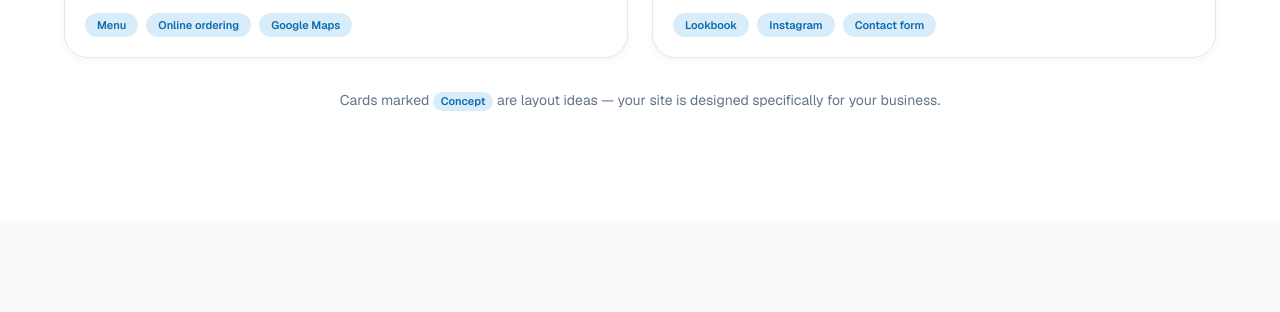
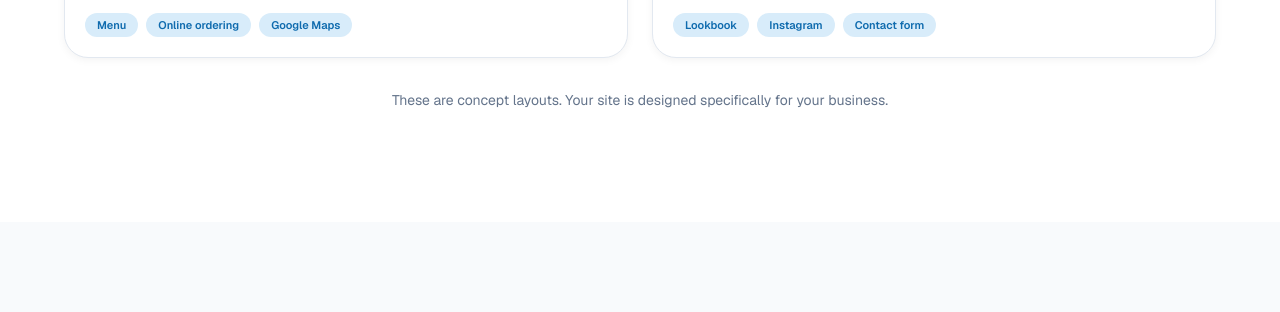
Before and after one commit to alambertt/lambertt-tech, an Astro site: page / in a window 1280 px wide. Shown: the part 1848-2160 px from the top of the page. Built offline with nearby package versions, Linux system fonts and the light colour scheme; Astro itself is replaced by a stand-in of ours.

Commit message:
copy: simplify concept disclaimer in Examples section
Replace the inline-badge construction ("Cards marked [Concept] are layout
ideas...") with a flat two-sentence disclaimer that reads more naturally
and drops UI meta-language about card labels.

```diff
--- a/src/pages/index.astro
+++ b/src/pages/index.astro
@@ -738,14 +738,7 @@ const factors = [
 
         {hasConcept && (
           <p class="mt-8 text-sm text-center" style="color: var(--color-text-secondary);">
-            {hasLive ? "Cards marked " : ""}
-            {hasLive && (
-              <span
-                class="inline-flex items-center gap-1 rounded-full px-2 py-0.5 text-[11px] font-semibold align-middle"
-                style="background-color: var(--color-brand-soft); color: var(--color-brand-blue);"
-              >Concept</span>
-            )}
-            {hasLive ? " are layout ideas — your site is designed specifically for your business." : "Your site is designed specifically for your business."}
+            These are concept layouts. Your site is designed specifically for your business.
           </p>
         )}
       </div>
```
